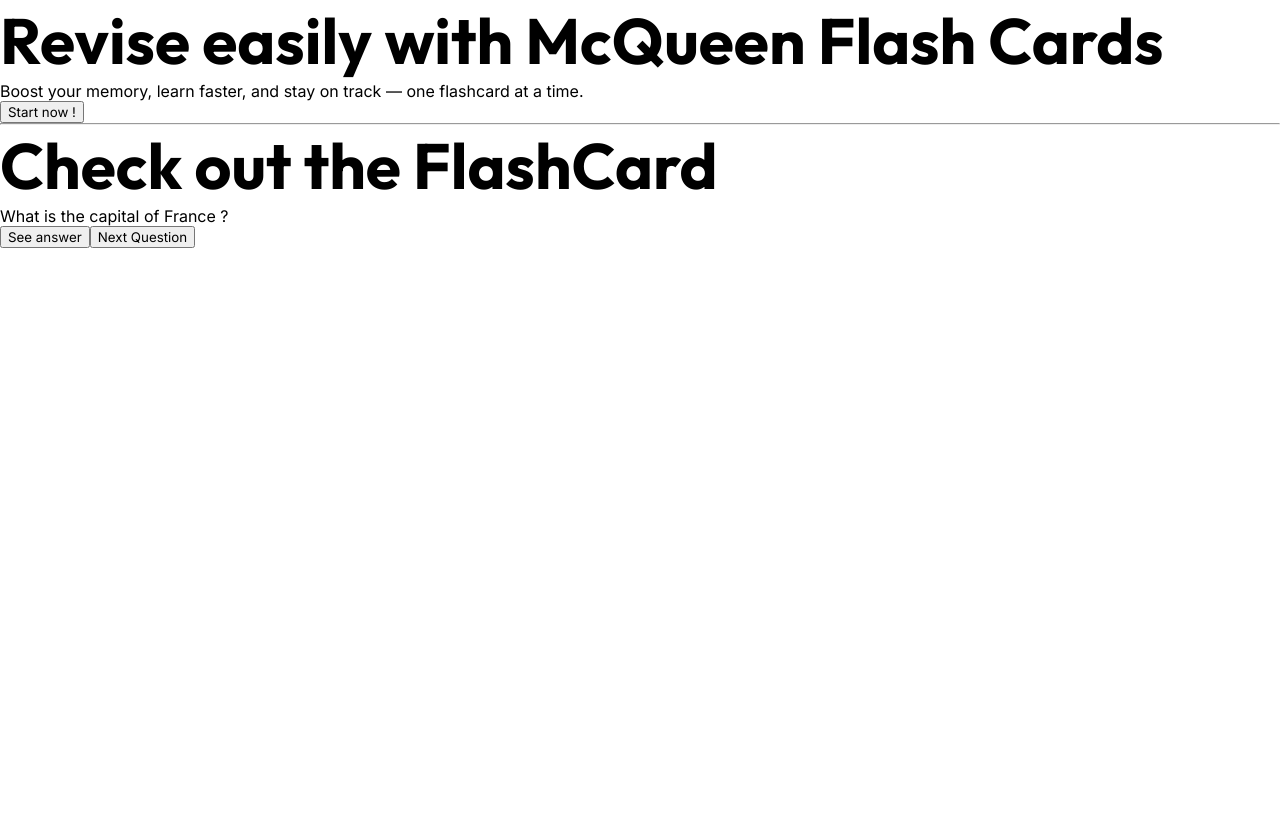
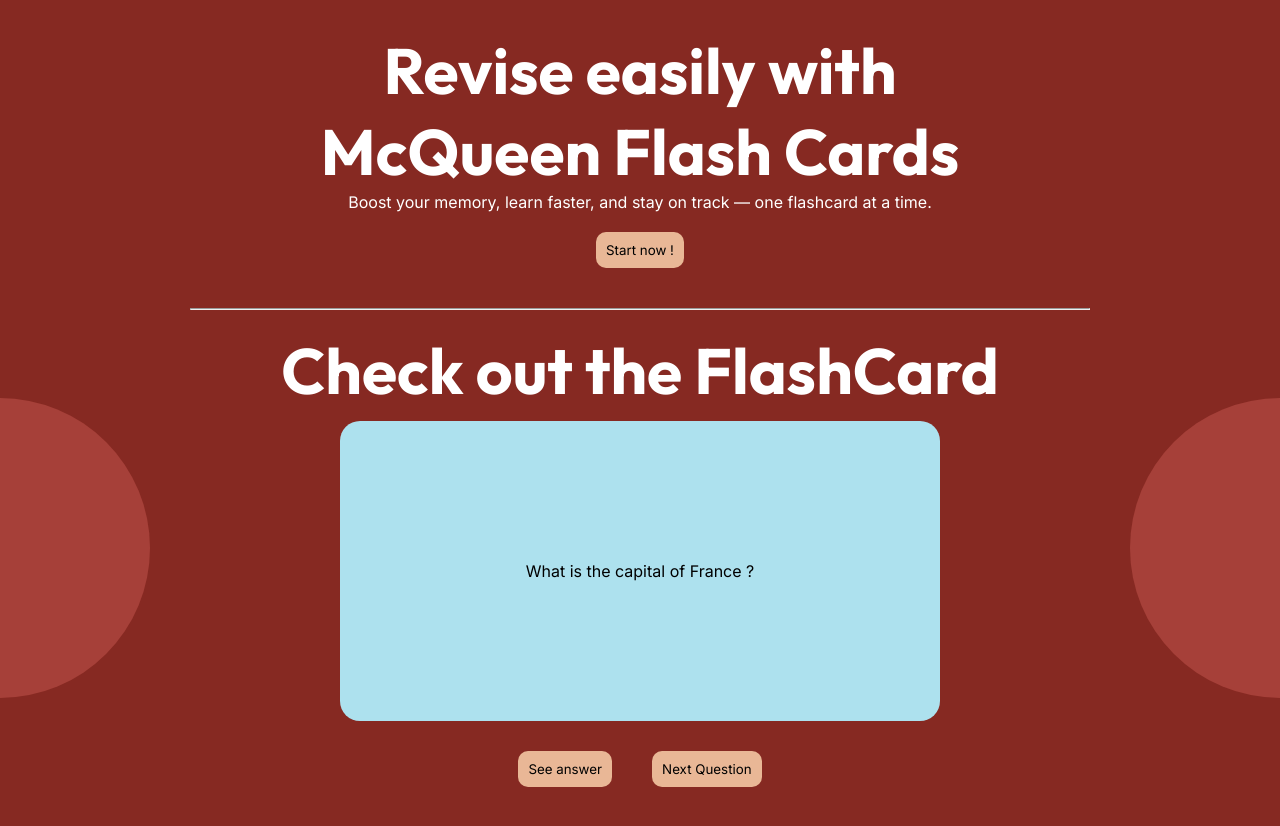
Before and after one commit to leflon/mcqueen, a Vue app in the folder frontend/: page / in a window 1280 px wide. Shown: the top 826 px of the page. Before the commit the page ends 800 px from the top, so only its background shows below. Built offline with nearby package versions, Linux system fonts and the light colour scheme.

Commit message:
Updated style of Home page

```diff
--- a/frontend/src/style.css
+++ b/frontend/src/style.css
@@ -13,3 +13,7 @@
     font-family: "Inter";
 
 }
+
+body{
+    background-color: #862922;
+}
--- a/frontend/src/views/Home.vue
+++ b/frontend/src/views/Home.vue
@@ -1,28 +1,117 @@
 
 <template>
-    <h1>Revise easily with McQueen Flash Cards
+    <div class="Home-body">
+        <h1>Revise easily with <br>
+            McQueen Flash Cards
         </h1>
-    <p> Boost your memory, learn faster, and stay on track — one flashcard at a time.</p>
+        <p class="Home-subtitle"> Boost your memory, learn faster, and stay on track — one flashcard at a time.</p>
         <button>Start now !</button>
         <hr>
+
         <h2>Check out the FlashCard</h2>
-    <div>
+        <div class="Home-Card-circle">
+            <div class="Circle_1"></div>
+            <div class="Home-card">
                 <p>What is the capital of France ?</p>
             </div>
+            <div class="Circle_2">
+
+            </div>
+        </div>
+
         <div>
             <button>See answer</button>
             <button>Next Question</button>
         </div>
+    </div>
+
 </template>
 
 <script setup lang="ts">
+import { onMounted, nextTick } from 'vue'
 
+onMounted(() => {
+  nextTick(() => {
+    const cardContainer = document.querySelector('.Home-Card-circle') as HTMLElement
+    const circles = document.querySelectorAll('.Circle_1, .Circle_2') as NodeListOf<HTMLElement>
+
+    if (cardContainer && circles.length > 0) {
+      const rect = cardContainer.getBoundingClientRect()
+      circles.forEach(circle => {
+        circle.style.top = `${rect.top + window.scrollY}px`
+      })
+    }
+  })
+})
 </script>
 
 <style scoped>
-    h1{
-        font-family: "Outfit";
-        font-size: 64px;
-        font-weight:2000;
+    .Home-body{
+        padding: 30px;
+        display: flex;
+        flex-direction: column;
+        justify-content: center;
+        align-items: center;
     }
+    h1,h2{
+        color: white;
+        text-align: center;
+    }
+    .Home-subtitle{
+        color:white;
+
+    }
+
+    button{
+        background-color: #e9b796;
+        border: none;
+        padding: 10px;
+        border-radius: 10px;
+        cursor: pointer;
+        margin: 20px;
+    }
+
+    .Home-card{
+        width: 600px;
+        height: 300px;
+        background-color:#ade1ee;
+
+        display: flex;
+        justify-content: center;
+        align-items: center;
+        border-radius: 20px;
+
+    }
+
+    .Home-Card-circle{
+        display: flex;
+        justify-content: center;
+        align-items: center;
+        position: relative;
+        height: 300px;
+        overflow: hidden;
+        margin:10px
+    }
+
+    .Circle_1, .Circle_2{
+        width: 300px;
+        height: 300px;
+        border-radius: 100%;
+        background-color: #A64039;
+        position: fixed;
+        z-index: -1;
+    }
+    .Circle_1{
+        left: -150px;
+    }
+    .Circle_2{
+        right: -150px;
+    }
+
+    hr{
+        width: 900px;
+        color: white;
+        margin: 20px;
+    }
+
 </style>
```
Lines whose indentation alone changed are shown as unchanged.
